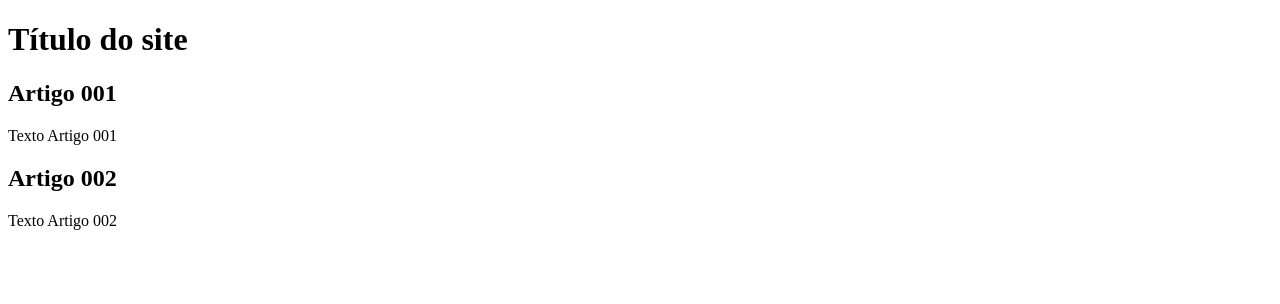
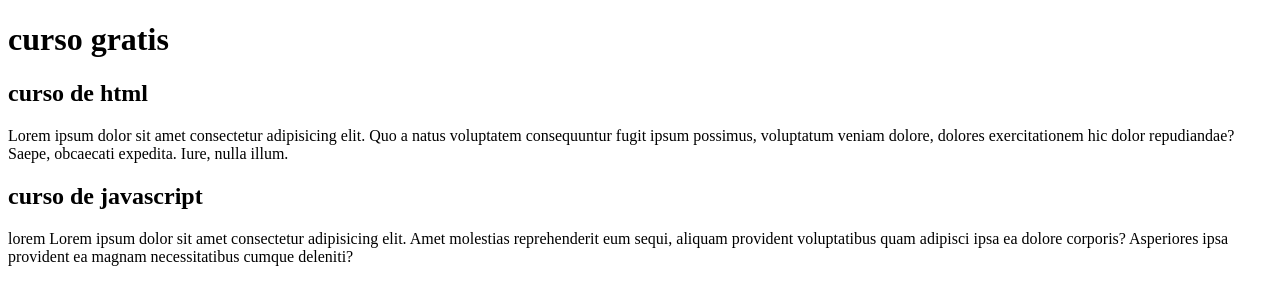
Before and after one commit to neoantonio/Projectos--de-teste, a plain HTML site: page index.html in a window 1280 px wide. Drawn offline with Linux system fonts and the light colour scheme.

Commit message:
começei a escrever
Edição feita no dia 06 de outubro

```diff
--- a/index.html
+++ b/index.html
@@ -8,15 +8,18 @@
 <body>
     <main>
         <header>
-            <h1>Título do site</h1>
+            <h1>curso gratis</h1>
         </header>
         <article>
-            <h2>Artigo 001</h2>
-            <p>Texto Artigo 001</p>
+            <h2>curso de html</h2>
+            <p>Lorem ipsum dolor sit amet consectetur adipisicing elit. Quo a natus voluptatem consequuntur fugit ipsum possimus, voluptatum veniam dolore, dolores exercitationem hic dolor repudiandae? Saepe, obcaecati expedita. Iure, nulla illum.</p>
         </article>
         <article>
-            <h2>Artigo 002</h2>
-            <p>Texto Artigo 002</p>
+            <h2>curso de javascript</h2>
+            <p>lorem
+                Lorem ipsum dolor sit amet consectetur adipisicing elit. Amet molestias reprehenderit eum sequi, aliquam provident voluptatibus quam adipisci ipsa ea dolore corporis? Asperiores ipsa provident ea magnam necessitatibus cumque deleniti?
+
+            </p>
         </article>
     </main>
 </body>
```
